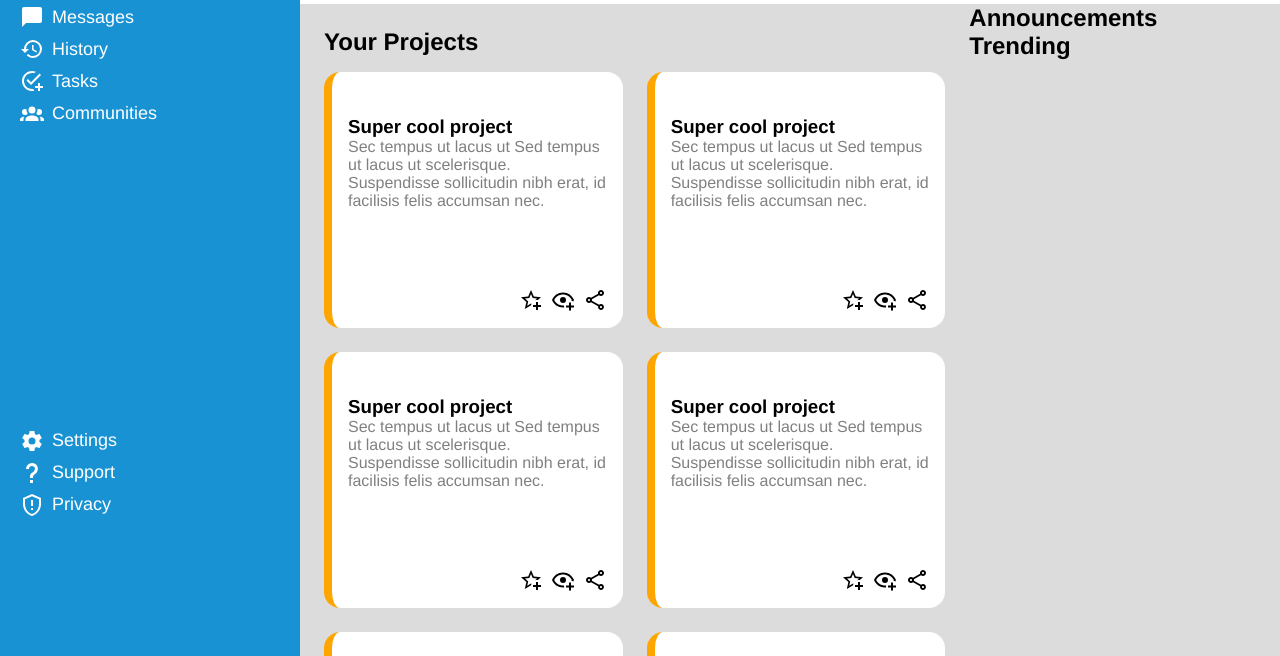
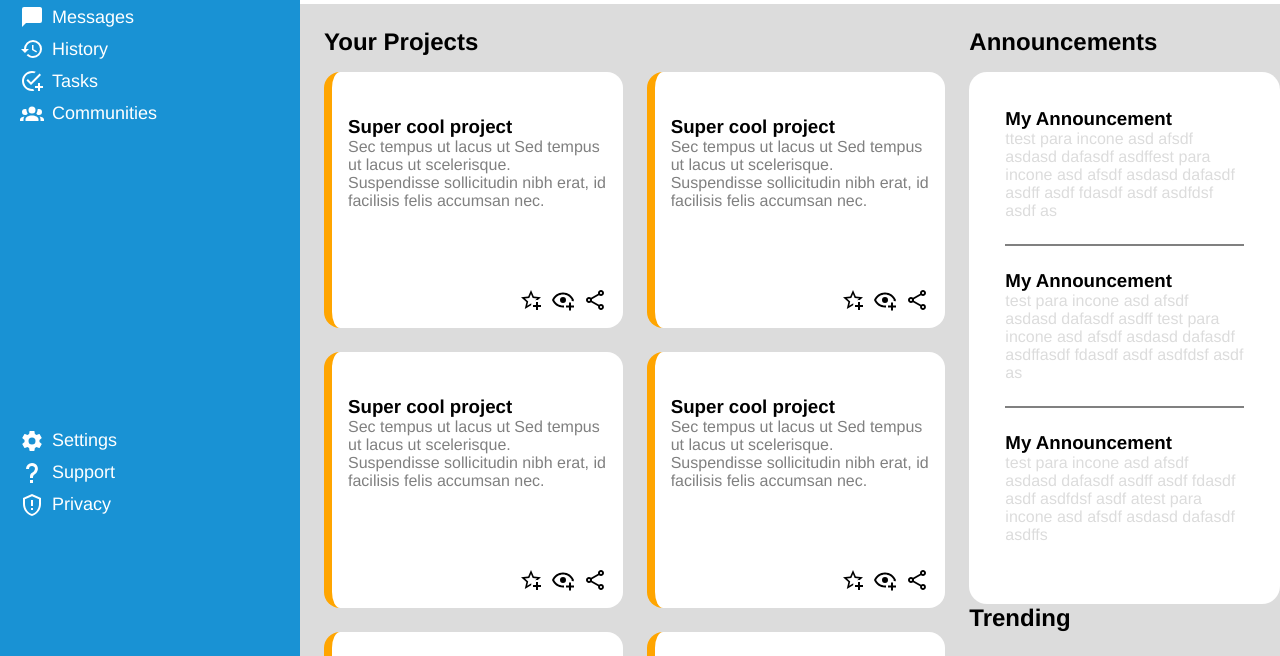
Before and after one commit to laodengcode/odin-admin-dashboard, a plain HTML site: page index.html in a window 1280 px wide. Shown: the part 144-800 px from the top of the page. Drawn offline with Linux system fonts and the light colour scheme.

Commit message:
announcement layout

```diff
--- a/index.html
+++ b/index.html
@@ -219,7 +219,23 @@
             <section class="sidebarinfo">
                 <section class="announcements">
                     <h2>Announcements</h2>
-                    <div class="card-announcements"></div>
+                    <div class="card-announcements">
+                        <div class="announcement">
+                            <h3>My Announcement</h3>
+                            <p>ttest para incone asd afsdf asdasd dafasdf asdffest para incone asd afsdf asdasd dafasdf
+                                asdff asdf fdasdf asdf asdfdsf asdf as</p>
+                        </div>
+                        <div class="announcement">
+                            <h3>My Announcement</h3>
+                            <p>test para incone asd afsdf asdasd dafasdf asdff test para incone asd afsdf asdasd dafasdf
+                                asdffasdf fdasdf asdf asdfdsf asdf as</p>
+                        </div>
+                        <div class="announcement">
+                            <h3>My Announcement</h3>
+                            <p>test para incone asd afsdf asdasd dafasdf asdff asdf fdasdf asdf asdfdsf asdf atest para
+                                incone asd afsdf asdasd dafasdf asdffs</p>
+                        </div>
+                    </div>
                 </section>
                 <section class="trending">
                     <h2>Trending</h2>
--- a/style.css
+++ b/style.css
@@ -165,7 +165,8 @@ header>button {
     column-gap: 24px;
 }
 
-.projects>h2 {
+.projects>h2,
+.announcements>h2 {
     padding-top: 24px;
     padding-bottom: 16px;
 }
@@ -209,3 +210,26 @@ header>button {
 .content .sidebarinfo {
     grid-area: 1/2/1/3;
 }
+
+.card-announcements {
+    background-color: white;
+    border-radius: 18px;
+    padding: 36px;
+    width: fit-content;
+    display: grid;
+    row-gap: 24px;
+}
+
+.announcement {
+    max-width: 360px;
+    border-bottom: 2px solid grey;
+    padding-bottom: 24px;
+}
+
+.announcement>p {
+    color: gainsboro;
+}
+
+.announcement:last-child {
+    border: none;
+}
```
